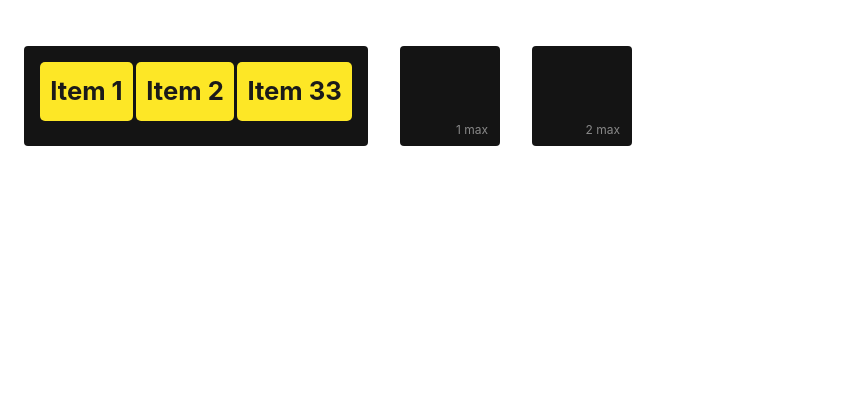
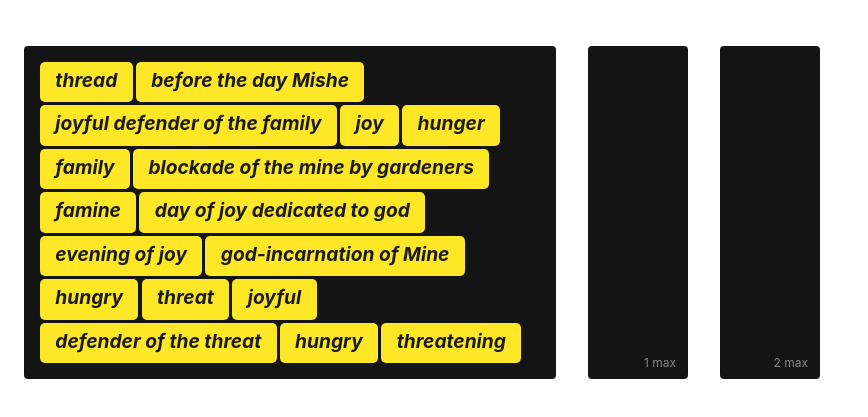
Before and after one commit to Zen-Pa/beetle-debug1, a website built with Vite: page index.html in a window 1280 px wide. Shown: the part 95-512 px from the top of the page, without its empty margins (0-868 px from the left). Built offline with nearby package versions, Linux system fonts and the light colour scheme.

Commit message:
notion-item-generation

```diff
--- a/index.html
+++ b/index.html
@@ -10,19 +10,22 @@
   <body>
     <h1>🐞Beetle Debug</h1>
 
+    <ul id="container"></ul> <!-- Container is a list -->
+
     <div class="dnd-container">
-      <!-- n-container (original container) -->
-      <div class="n-container">
-        <div class="item" draggable="true" id="item-1">Item 1</div>
-        <div class="item" draggable="true" id="item-2">Item 2</div>
-        <div class="item" draggable="true" id="item-3">Item 33</div>
-      </div>
+
+      <ul class="n-container">
+         <!-- generated items -->
+      </ul>
+
 
       <!-- n-container-sockets -->
       <div class="n-container-socket" id="ncs1" data-max-items="1"></div>
       <div class="n-container-socket" id="ncs2" data-max-items="2"></div>
     </div>
 
+
+    <script src="src/notion-container.js"></script>
     <script src="src/dnd-vanilla.js"></script>
 
 
--- /dev/null
+++ b/src/notion-container.js
@@ -0,0 +1,42 @@
+// Array of strings
+const strings = [
+    "joy",
+    "family",
+    "joyful",
+    "evening of joy",
+    "before the day Mishe",
+    "day of joy dedicated to god",
+    "god-incarnation of Mine",
+    "joyful defender of the family",
+    "hunger",
+    "thread",
+    "hungry",
+    "threat",
+    "hungry",
+    "threatening",
+    "famine",
+    "blockade of the mine by gardeners",
+    "defender of the threat"
+  ];
+
+// Shuffle the array
+const shuffledStrings = strings.sort(() => Math.random() - 0.5);
+
+// Container (unordered list)
+const container = document.getElementsByClassName("n-container")[0];
+
+// Iterate over the array and create list items
+strings.forEach((str, index) => {
+    const listItem = document.createElement("li"); // Create a list item
+
+    // Set attributes
+    listItem.className = "item";
+    listItem.draggable = true;
+    listItem.id = `item-${index + 1}`; // Generate unique ID
+
+    // Set the text content
+    listItem.textContent = str;
+
+    // Append the item to the list
+    container.appendChild(listItem);
+});
--- a/src/style.css
+++ b/src/style.css
@@ -24,6 +24,8 @@
 
   --text: #1a1a1a;
 }
+
+
 
     a {
       font-weight: 500;
@@ -94,6 +96,7 @@ button:focus-visible {
 /* drag n drop */
 
 .n-container, .n-container-socket {
+  list-style: none;
   background-color: var(--container);
   min-width: 4em;
   min-height: 4em;
@@ -113,6 +116,7 @@ button:focus-visible {
 
 .n-container {
   /* border-color: #28a745; */
+  max-width: 500px;
 }
 
 .n-container-socket {
@@ -132,21 +136,17 @@ button:focus-visible {
 }
 
 .item {
-  /* width: 80px; */
-  /* height: 80px; */
   background-color: var(--secondary);
   color: var(--text);
-  /* display: flex; */
-  /* align-items: auto; */
   justify-content: center;
   border-radius: 5px;
   cursor: grab;
 
-  font-size: 1.6em;
+  font-size: 1.2em;
   font-weight: 700;
-  padding: .4em;
-  /* display: inline-block; */
-  }
+  font-style: italic;
+  padding: .2em .8em .4em;
+}
 
 .item:active {
   cursor: grabbing;
```
